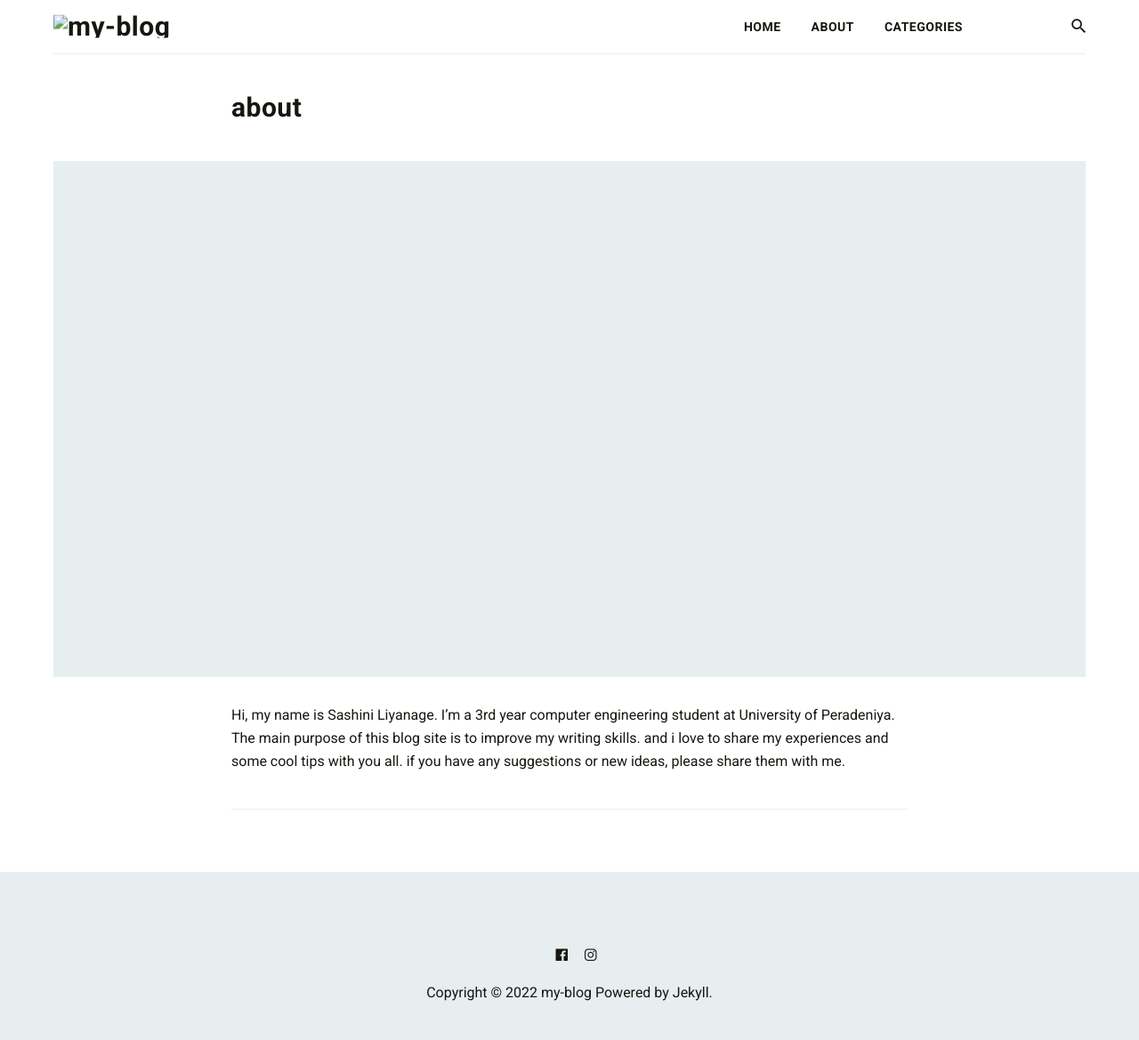
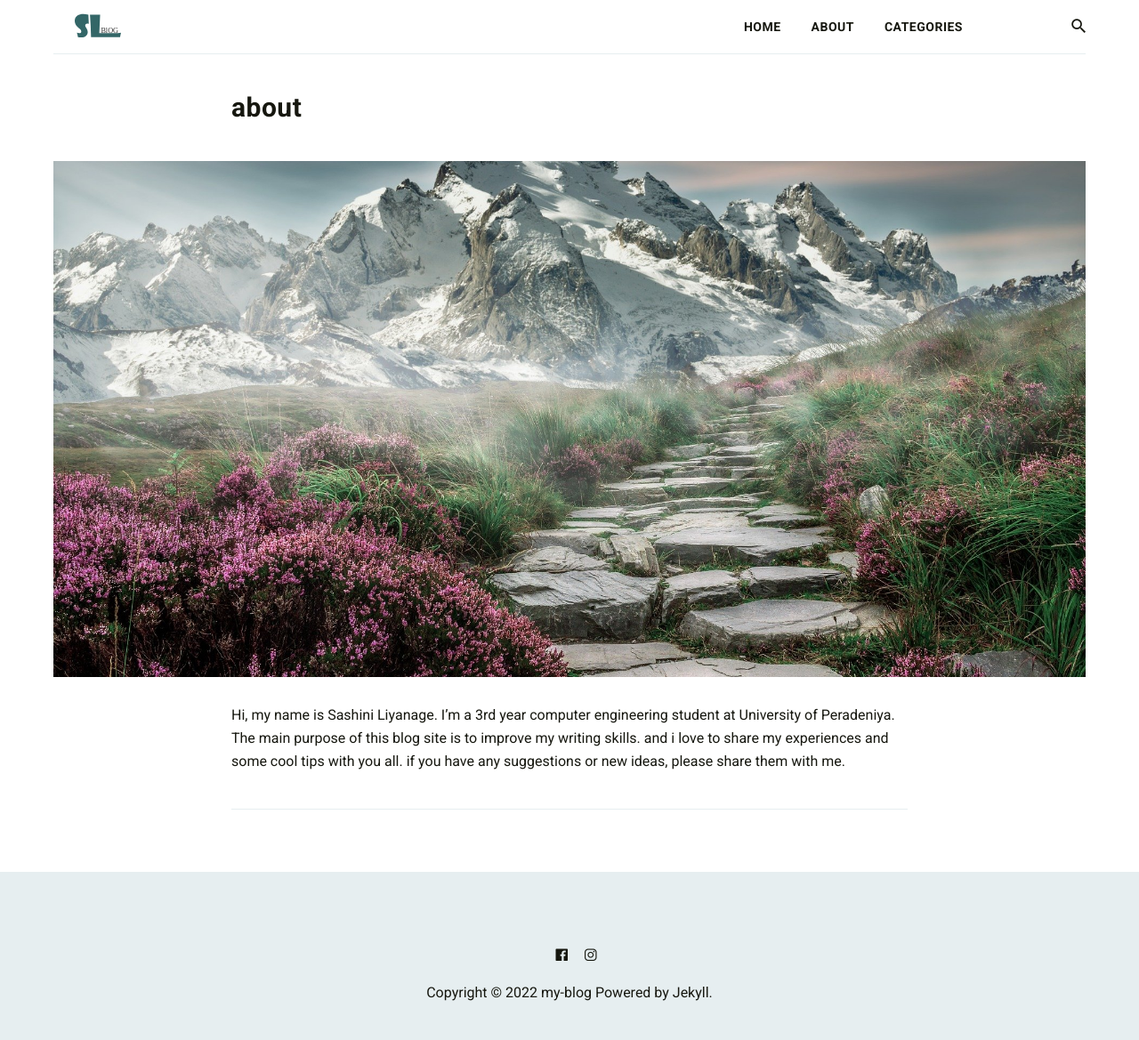
Before and after one commit to sashininliyanage/my-blog, a Jekyll site: the page built from _pages/about.md, in a window 1280 px wide. Shown: the whole page at 89% size. Built offline with Jekyll 4.4.1, drawn with Linux system fonts in a browser that asks for light colours; nearby versions of some CDN libraries; library files that are not in the unit come from our copies; comment, search, counter and statistics services are not loaded.

```diff
--- a/_config.yml
+++ b/_config.yml
@@ -1,4 +1,4 @@
-baseurl: "my-blog" # the subpath of your site, e.g. /blog
+baseurl: "/my-blog" # the subpath of your site, e.g. /blog
 url:  # the base hostname & protocol for your site, e.g. http://example.com
 
 
```
Also changed, not shown: Gemfile (line endings or trailing spaces).
